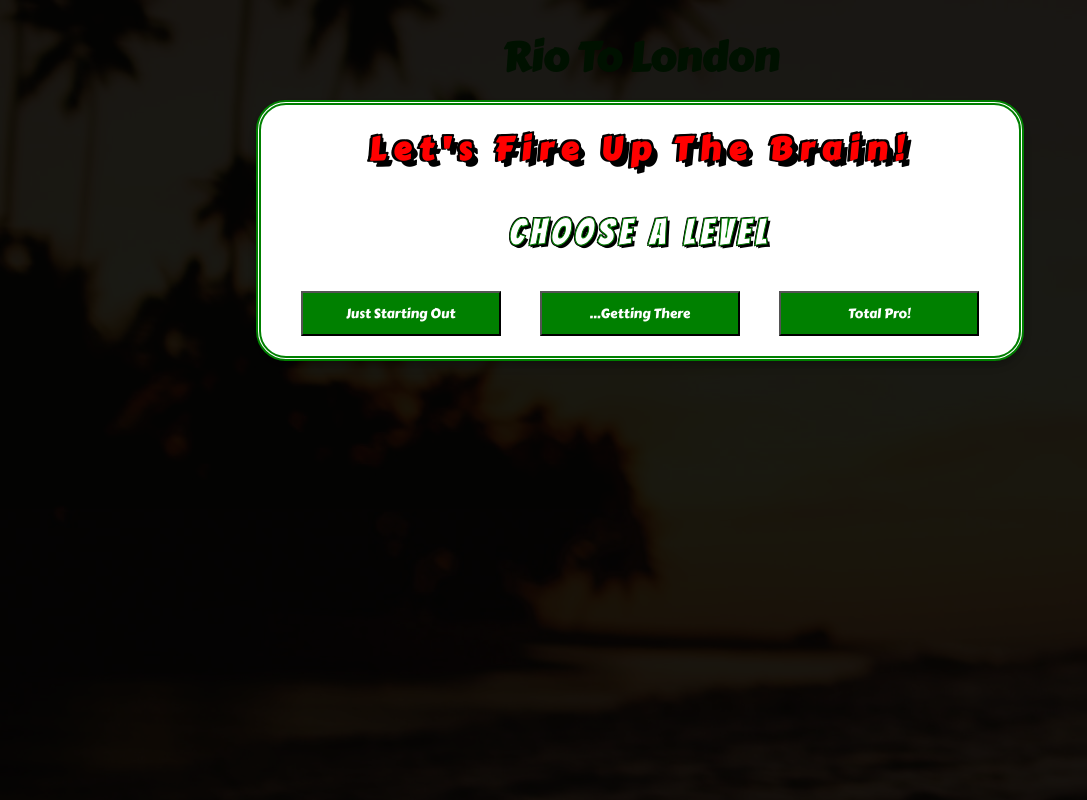
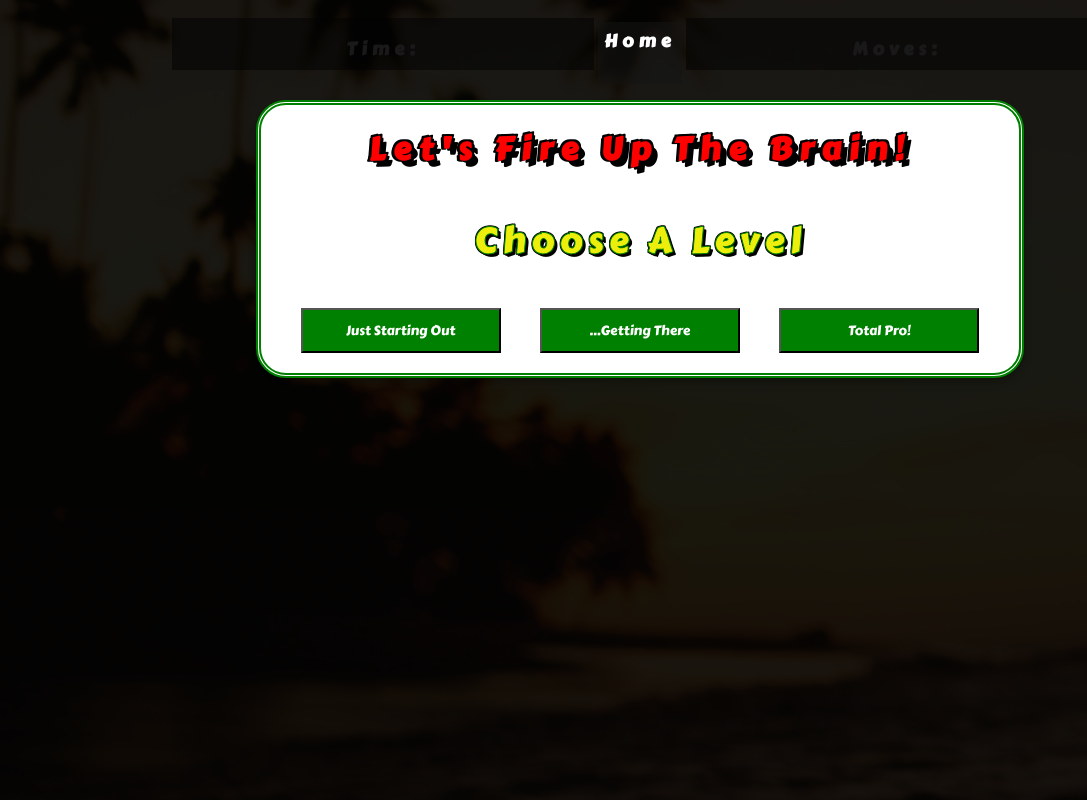
Before and after one commit to LRomero2/Portuguese-memory-game, a plain HTML site: page gamepage.html in a window 1280 px wide. Shown: the whole page, without its empty margins (0-1087 px from the left). Drawn offline with nearby package versions, Linux system fonts and the light colour scheme.

Commit message:
styled card deck and display bar at top.Added home button the display bar.

```diff
--- a/assets/css/style.css
+++ b/assets/css/style.css
@@ -345,8 +345,57 @@
    padding:4px;
 }
 
+.home-button {
+ color: white;
+  letter-spacing: 5px;
+  font-family: 'Carter One', cursive;
+  text-align: center;
+  z-index: 1;
+  overflow-x: hidden;
+  text-decoration: none;
+  font-size: 18px;
+  padding: 4px;
+  top:1%;
+  left:0;}
+
+ /*Imitated from freecodecamp.org Memory Game in Vanilla JavaScript*/
+ .home-button a {
+  text-decoration: none;
+  font-family: 'Carter One', cursive;
+  font-size: 18px;
+  color: white;
+}
 
 
+
+.hvr-underline-from-right {
+  display: inline-block;
+  vertical-align: middle;
+  -webkit-transform: perspective(1px) translateZ(0);
+  transform: perspective(1px) translateZ(0);
+  box-shadow: 0 0 1px rgba(0, 0, 0, 0);
+  position: relative;
+  overflow: hidden;
+}
+.hvr-underline-from-right:before {
+  content: "";
+  position: absolute;
+  z-index: -1;
+  left: 100%;
+  right: 0;
+  bottom: 0;
+  background: rgba(255, 251, 21, 0.945);
+  height: 4px;
+  -webkit-transition-property: left;
+  transition-property: left;
+  -webkit-transition-duration: 0.3s;
+  transition-duration: 0.3s;
+  -webkit-transition-timing-function: ease-out;
+  transition-timing-function: ease-out;
+}
+.hvr-underline-from-right:hover:before, .hvr-underline-from-right:focus:before, .hvr-underline-from-right:active:before {
+  left: 0;
+}
 
 /*---------------------------------------------------------------------------------------------------------------------*/
 
@@ -432,7 +481,6 @@
 .card-front {
    border-radius: 5px 20px 5px;
   border: 2px solid #000000;
-  background-image: url('assets/imgs/cardflag.jpg');
   background-color: black;
   background: cover;
 }
@@ -477,7 +525,7 @@
 }
 
 .counter,
-.timer {
+.timer{
   width: 33%;
   text-align: center;
 }
@@ -488,6 +536,14 @@
   letter-spacing: 5px;
   font-family: 'Carter One', cursive;
   text-align: center;
+  z-index: 1;
+  background: rgba(22, 21, 21, 0.541);
+  overflow-x: hidden;
+  text-decoration: none;
+  font-size: 18px;
+  padding: 6px;
+  top:1%;
+  left:0;
 }
 
 .time {
@@ -513,7 +569,6 @@
   width: 100%;
   height: 100%;
   overflow: auto;
-  background-color: rgb(0, 0, 0);
   background-color: rgba(0, 0, 0, 0.9);
 }
 
@@ -621,9 +676,9 @@
 }
 
 .choose {
-  font-family: 'Bangers', cursive;
+  font-family: 'Carter One', cursive;
   font-size: 35px;
-  color: white;
+  color: rgb(238, 238, 12);
   margin: 10px 0 40px;
   text-align: center;
   text-shadow: 3px 3px 0 #000, -1px -1px 0 #000, 1px -1px 0 #000, -1px 1px 0 #000, 1px 2px 0 #000;
--- a/gamepage.html
+++ b/gamepage.html
@@ -92,12 +92,24 @@
 			<!---<div class="close" id="close-start">&times;</div>---->
 			<h1 class="site-title start">Let's Fire Up The Brain!</h1>
 			<!--<h2 class="tag-line start">&ldquo;Can you save the day!!&rdquo;</h2>---->
-			<h3 class="choose start">Choose a level</h3>
+			<h3 class="choose start">Choose A Level</h3>
 			<button id="easy-level" class="level-button">Just Starting Out</button>
 			<button id="medium-level" class="level-button">...Getting There</button>
 			<button id="hard-level" class="level-button">Total Pro!</button>
 		</div>
 	</div>
+    <footer>
+		<!-- This is let the user know how long it is taking them to complete the game -->
+		<div class="timer">
+			<h3 class="info">Time: <span class="clock data"></span></h3>
+		</div>
+        <!----------This will let the user go back to the home screen------->
+        <div class="home-button"><h3 class="info"><a href="index.html" class="hvr-underline-from-right">Home</a></h3></div>
+		<!--- This will let the user know how many moves it is taking them to complete the game -->
+		<div class="counter">
+			<h3 class="info">Moves: <span id="moves" class="data"></span></h3>
+		</div>
+	</footer>
 	<header>
 		<!--- This is will be at the top of the game once the user has decided which level they would want to play
     the time would be present and how many moves the user has taken which will give them a score at the end! -->
@@ -106,16 +118,6 @@
 	</header>
 	<section id="game-board" class="board">
 	</section>
-	<footer>
-		<!-- This is let the user know how long it is taking them to complete the game -->
-		<div class="timer">
-			<h3 class="info">Time: <span class="clock data"></span></h3>
-		</div>
-		<!--- This will let the user know how many moves it is taking them to complete the game -->
-		<div class="counter">
-			<h3 class="info">Moves: <span id="moves" class="data"></span></h3>
-		</div>
-	</footer>
 
 	<!-- This message that pops up when the user has won the game, asking if they would like to restart -->
 	<div id="winModal" class="modal">
```
